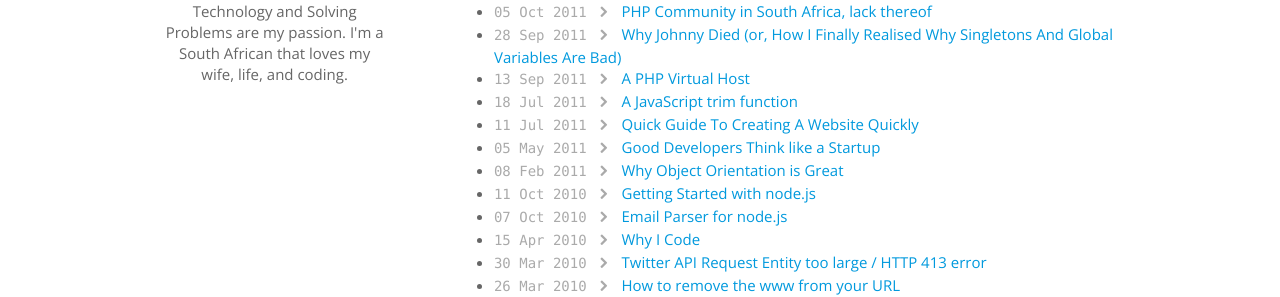
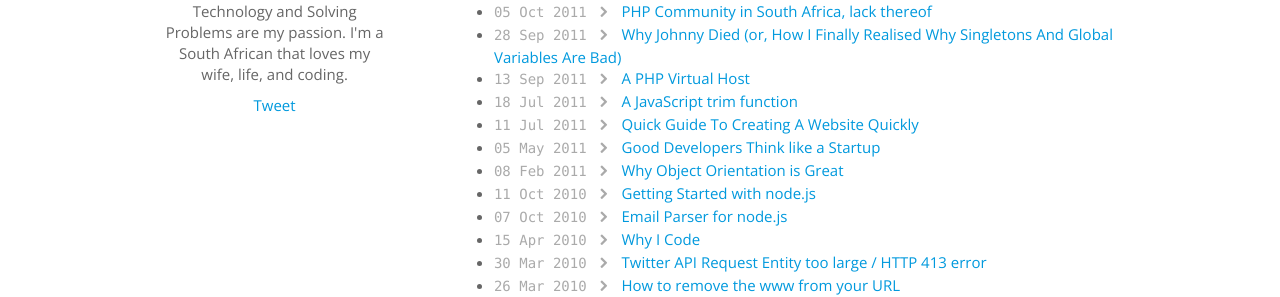
Before and after one commit to jrgns/jrgns.github.com, a Jekyll site: the page built from index.html, in a window 1280 px wide and 1074 px high. Shown: the part 516-813 px from the top of the window. Built offline with Jekyll 4.4.1, drawn with Linux system fonts in a browser that asks for light colours; comment, search, counter and statistics services are not loaded.

Commit message:
Layout - Added Twitter Share Button

```diff
--- a/_layouts/default.html
+++ b/_layouts/default.html
@@ -83,6 +83,10 @@
             Technology and Solving Problems are my passion.
             I'm a South African that loves my wife, life, and coding.
           </p>
+          <p>
+            <a href="https://twitter.com/share" class="twitter-share-button" data-text="Jurgens du Toit - Systems Developer, PHP Expert" data-via="jrgns">Tweet</a>
+            <script>!function(d,s,id){var js,fjs=d.getElementsByTagName(s)[0];if(!d.getElementById(id)){js=d.createElement(s);js.id=id;js.src="//platform.twitter.com/widgets.js";fjs.parentNode.insertBefore(js,fjs);}}(document,"script","twitter-wjs");</script>
+          </p>
         </div>
         <div class="span9 content">
           {{ content }}
```
